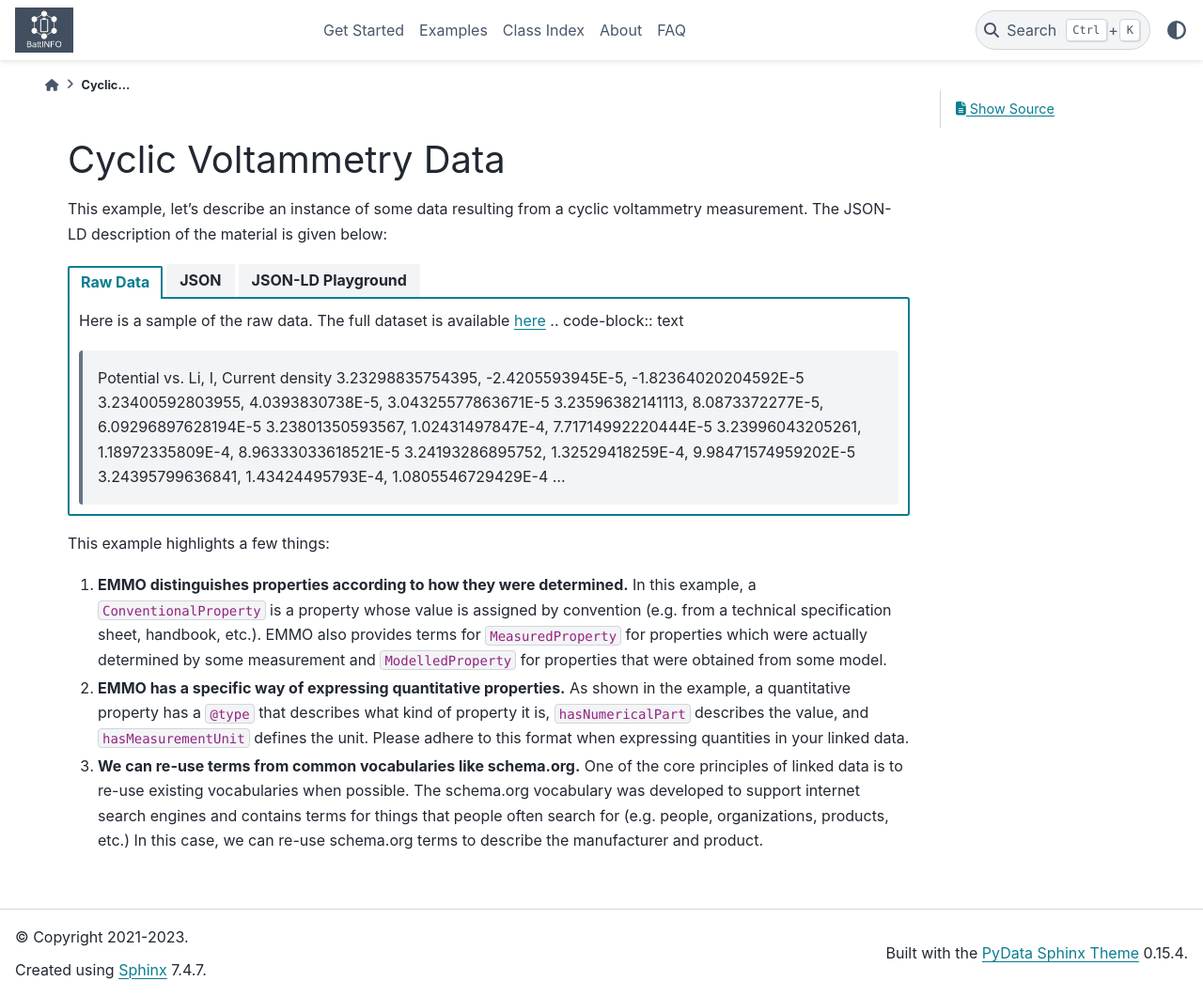
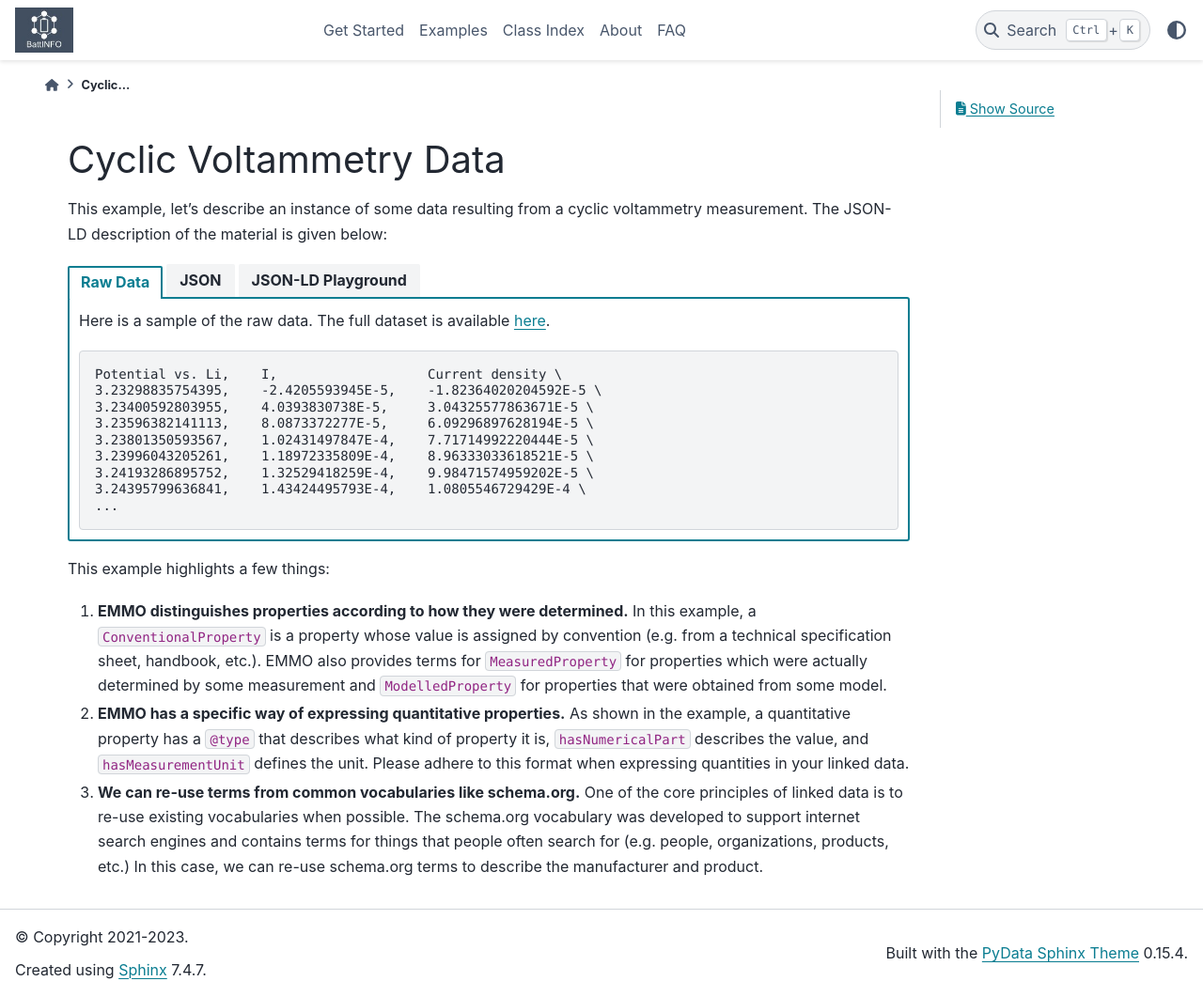
Before and after one commit to emmo-repo/domain-electrochemistry, a Sphinx documentation site: the page built from sphinx/example_cyclic_voltammetry.rst, in a window 1280 px wide and 1061 px high. Shown: the whole window at 94% size. Built offline with Sphinx 7.4.7 and the PyData theme 0.15.4, drawn with Linux system fonts in a browser that asks for light colours.

```diff
--- a/sphinx/example_cyclic_voltammetry.rst
+++ b/sphinx/example_cyclic_voltammetry.rst
@@ -7,7 +7,8 @@ This example, let's describe an instance of some data resulting from a cyclic vo
 
    .. tab-item:: Raw Data
 
-      Here is a sample of the raw data. The full dataset is available `here <https://raw.githubusercontent.com/emmo-repo/domain-electrochemistry/master/sphinx/assets/data/example-cyclic-voltammetry.csv>`__
+      Here is a sample of the raw data. The full dataset is available `here <https://raw.githubusercontent.com/emmo-repo/domain-electrochemistry/master/sphinx/assets/data/example-cyclic-voltammetry.csv>`__.
+
       .. code-block:: text
 
          Potential vs. Li,    I,                   Current density \
```
